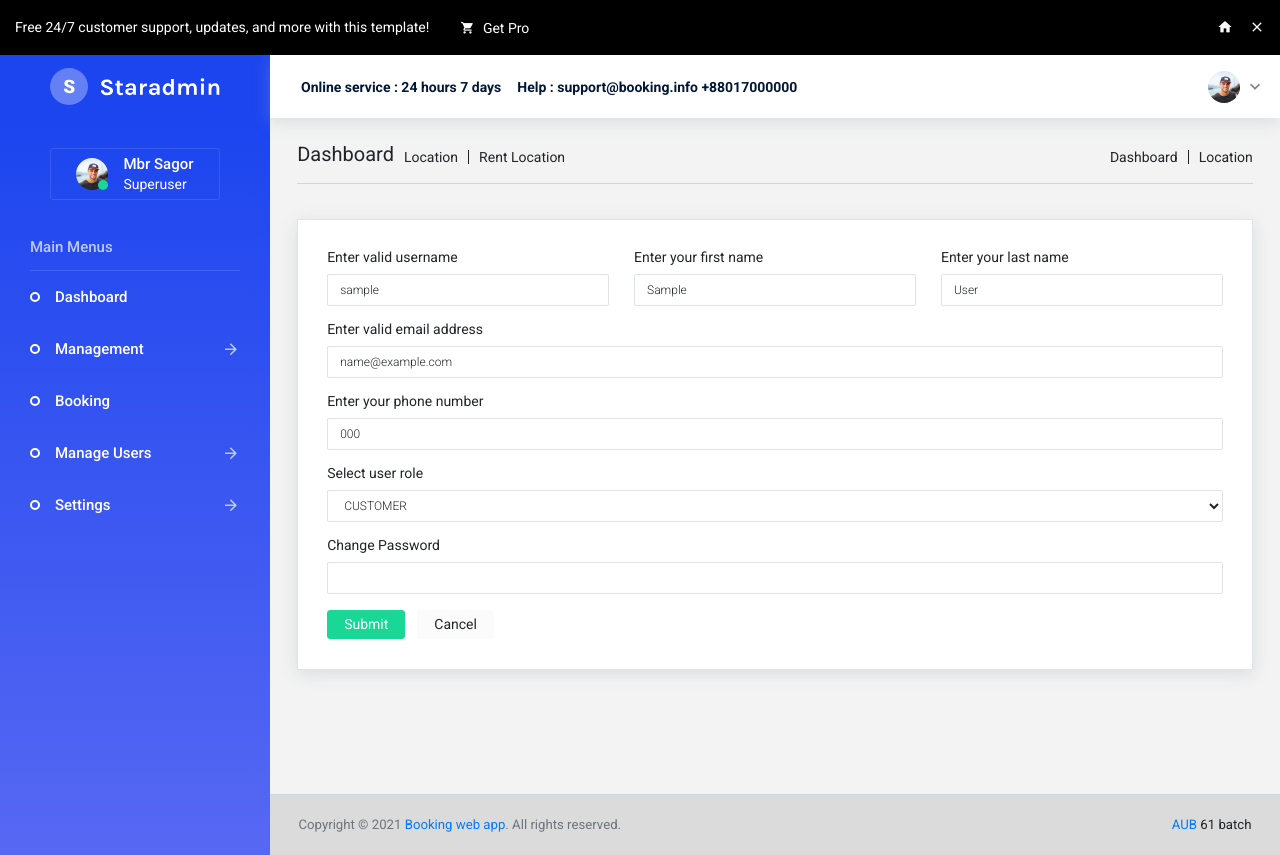
After one commit to mbrsagor/booking, a Django app: page /user-update/1/ in a window 1280 px wide. The commit adds this page. Run offline with Django 4.2, Linux system fonts and the light colour scheme; tables that the repository leaves empty hold one stand-in row (values such as "Sample post"); some libraries are stand-ins or nearby versions.

Commit message:
New: Adding user manage and rent updated

```diff
--- a/rent/forms.py
+++ b/rent/forms.py
@@ -1,5 +1,6 @@
-from django.forms import ModelForm, TextInput, FileInput, Select, CheckboxInput, NumberInput, Textarea
-from .models import Location, Rent
+from django.forms import ModelForm, TextInput, FileInput, Select, CheckboxInput, NumberInput, Textarea, EmailInput, \
+    PasswordInput
+from .models import Location, Rent, User
 
 
 class LocationForm(ModelForm):
@@ -45,3 +46,21 @@ class RentForm(ModelForm):
             'gallery_image3': FileInput(attrs={'class': 'imageUpload', 'id': 'imageUpload3'}),
             'gallery_image4': FileInput(attrs={'class': 'imageUpload', 'id': 'imageUpload4'}),
         }
+
+
+class UserUpdateForm(ModelForm):
+    class Meta:
+        model = User
+        exclude = ('date_joined',)
+        fields = (
+            '__all__'
+        )
+        widgets = {
+            'username': TextInput(attrs={'class': 'form-control', 'id': 'name'}),
+            'email': EmailInput(attrs={'class': 'form-control', 'id': 'email'}),
+            'first_name': TextInput(attrs={'class': 'form-control', 'id': 'first_name'}),
+            'last_name': TextInput(attrs={'class': 'form-control', 'id': 'last_name'}),
+            'phone_number': TextInput(attrs={'class': 'form-control', 'id': 'phone_number'}),
+            'role': Select(attrs={'class': 'form-control', 'id': 'role'}),
+            'password': PasswordInput(attrs={'class': 'form-control', 'id': 'password'}),
+        }
--- /dev/null
+++ b/rent/templates/auth/users/user_update.html
@@ -0,0 +1,63 @@
+{% extends 'base.html' %}
+{% load static %}
+
+{% block title %} User Update || Booking {% endblock %}
+
+
+{% block content %}
+
+    {% include 'location/pageTitle.html' %}
+    {% include 'common/message.html' %}
+
+    <div class="row">
+        <div class="col-md-12 grid-margin">
+            <div class="card">
+                <div class="card-body">
+                    <form class="forms-sample" method="POST" enctype="multipart/form-data">
+                        {% csrf_token %}
+                        {{ form.errors }}
+                        <div class="row">
+                            <div class="col-md-4">
+                                <div class="form-group">
+                                    <label for="name">Enter valid username</label>
+                                    {{ form.username }}
+                                </div>
+                            </div>
+                            <div class="col-md-4">
+                                <div class="form-group">
+                                    <label for="first_name">Enter your first name</label>
+                                    {{ form.first_name }}
+                                </div>
+                            </div>
+                            <div class="col-md-4">
+                                <div class="form-group">
+                                    <label for="first_name">Enter your last name</label>
+                                    {{ form.last_name }}
+                                </div>
+                            </div>
+                        </div>
+                        <div class="form-group">
+                            <label for="email">Enter valid email address</label>
+                            {{ form.email }}
+                        </div>
+                        <div class="form-group">
+                            <label for="first_name">Enter your phone number</label>
+                            {{ form.phone_number }}
+                        </div>
+                        <div class="form-group">
+                            <label for="first_name">Select user role</label>
+                            {{ form.role }}
+                        </div>
+                        <div class="form-group">
+                            <label for="first_name">Change Password</label>
+                            {{ form.password }}
+                        </div>
+                        <button type="submit" class="btn btn-success mr-2">Submit</button>
+                        <a href="{% url 'use_list' %}" class="btn btn-light">Cancel</a>
+                    </form>
+                </div>
+            </div>
+        </div>
+    </div>
+
+{% endblock %}
--- a/rent/urls.py
+++ b/rent/urls.py
@@ -1,5 +1,5 @@
 from django.urls import path
-from rent.views import location_view, rent_view
+from rent.views import location_view, rent_view, user_view
 
 urlpatterns = [
     # Location
@@ -14,5 +14,8 @@ urlpatterns = [
     path('rent-update/<pk>/', rent_view.RentUpdateView.as_view(), name='rent_update'),
     path('rent-detail/<pk>/', rent_view.RentDetailsView.as_view(), name='rent_details'),
     path('rent-delete/<pk>/', rent_view.RentDeleteView.as_view(), name='rent_delete'),
-
+    # User
+    path('users/', user_view.UserListView.as_view(), name='use_list'),
+    path('user-update/<pk>/', user_view.UserUpdateView.as_view(), name='use_update'),
+    path('users-delete/<pk>/', user_view.UserDeleteView.as_view(), name='use_delete'),
 ]
--- /dev/null
+++ b/rent/views/user_view.py
@@ -0,0 +1,26 @@
+from django.contrib.messages.views import SuccessMessageMixin
+from django.views.generic import ListView, UpdateView, DeleteView
+
+from rent.models import User
+from rent.forms import UserUpdateForm
+
+
+class UserListView(ListView):
+    model = User
+    template_name = 'auth/users/user_list.html'
+    context_object_name = 'users'
+
+
+class UserUpdateView(SuccessMessageMixin, UpdateView):
+    model = User
+    form_class = UserUpdateForm
+    template_name = 'auth/users/user_update.html'
+    success_message = 'The user has been updated successful'
+    success_url = '/users/'
+
+
+class UserDeleteView(SuccessMessageMixin, DeleteView):
+    model = User
+    success_message = 'The user has been deleted'
+    template_name = 'auth/users/user_delete.html'
+    success_url = '/users/'
--- a/templates/sidebar.html
+++ b/templates/sidebar.html
@@ -47,25 +47,39 @@
         <li class="nav-item">
             <a class="nav-link" href="/">
                 <i class="menu-icon typcn typcn-shopping-bag"></i>
-                <span class="menu-title">Form elements</span>
+                <span class="menu-title">Booking</span>
             </a>
         </li>
         <li class="nav-item">
             <a class="nav-link" data-toggle="collapse" href="#auth" aria-expanded="false" aria-controls="auth">
                 <i class="menu-icon typcn typcn-document-add"></i>
-                <span class="menu-title">User Pages</span>
+                <span class="menu-title">Manage Users</span>
                 <i class="menu-arrow"></i>
             </a>
             <div class="collapse" id="auth">
                 <ul class="nav flex-column sub-menu">
                     <li class="nav-item">
-                        <a class="nav-link" href="pages/samples/blank-page.html"> Blank Page </a>
+                        <a class="nav-link" href="{% url 'use_list' %}"> Users</a>
                     </li>
+                     <li class="nav-item">
+                        <a class="nav-link" href="/"> Customers</a>
+                    </li>
+                </ul>
+            </div>
+        </li>
+        <li class="nav-item">
+            <a class="nav-link" data-toggle="collapse" href="#settings" aria-expanded="false" aria-controls="auth">
+                <i class="menu-icon typcn typcn-document-add"></i>
+                <span class="menu-title">Settings</span>
+                <i class="menu-arrow"></i>
+            </a>
+            <div class="collapse" id="settings">
+                <ul class="nav flex-column sub-menu">
                     <li class="nav-item">
-                        <a class="nav-link" href="pages/samples/login.html"> Login </a>
+                        <a class="nav-link" href="/">My Profile</a>
                     </li>
-                    <li class="nav-item">
-                        <a class="nav-link" href="pages/samples/register.html"> Register </a>
+                     <li class="nav-item">
+                        <a class="nav-link" href="/">Profile Update</a>
                     </li>
                 </ul>
             </div>
```
Also changed, not shown: rent/templates/auth/users/user_delete.html (added, +24 -0 lines), rent/templates/auth/users/user_list.html (added, +52 -0 lines), rent/views/rent_view.py (+9 -2 lines).
